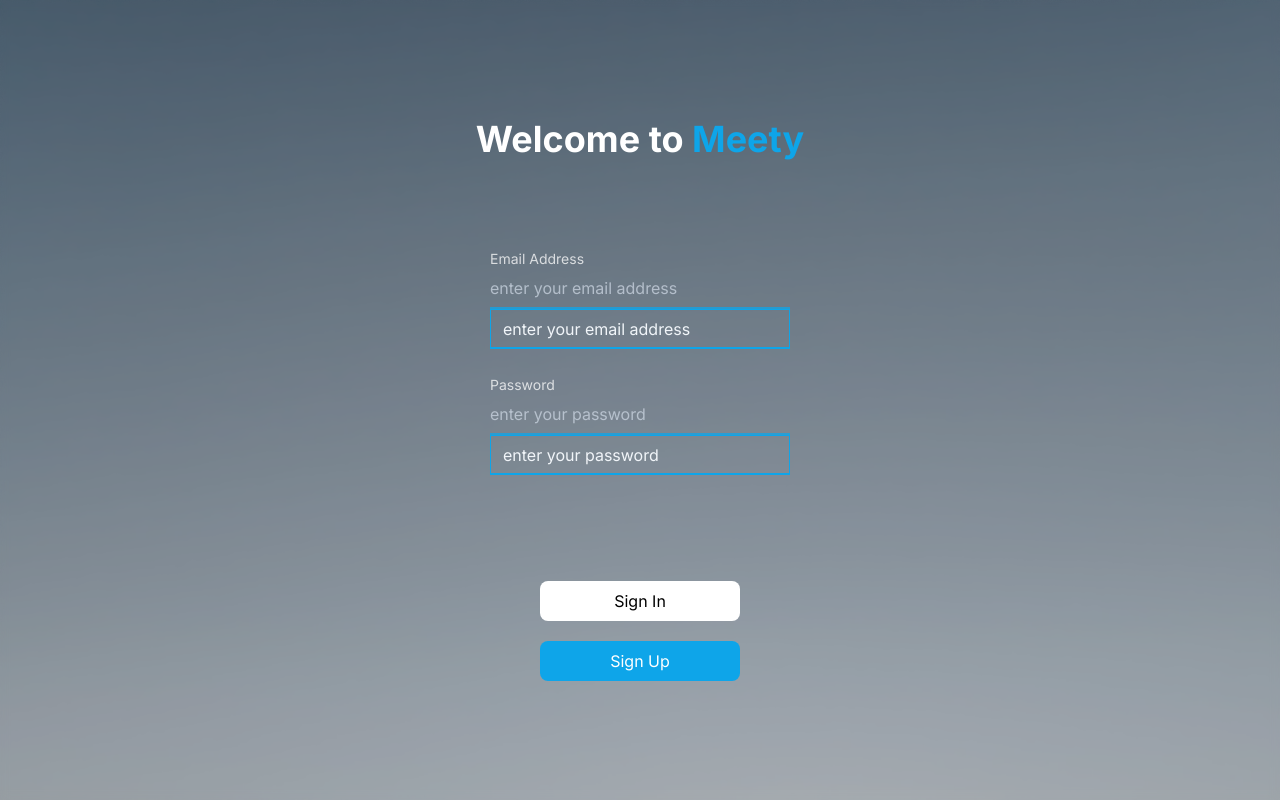
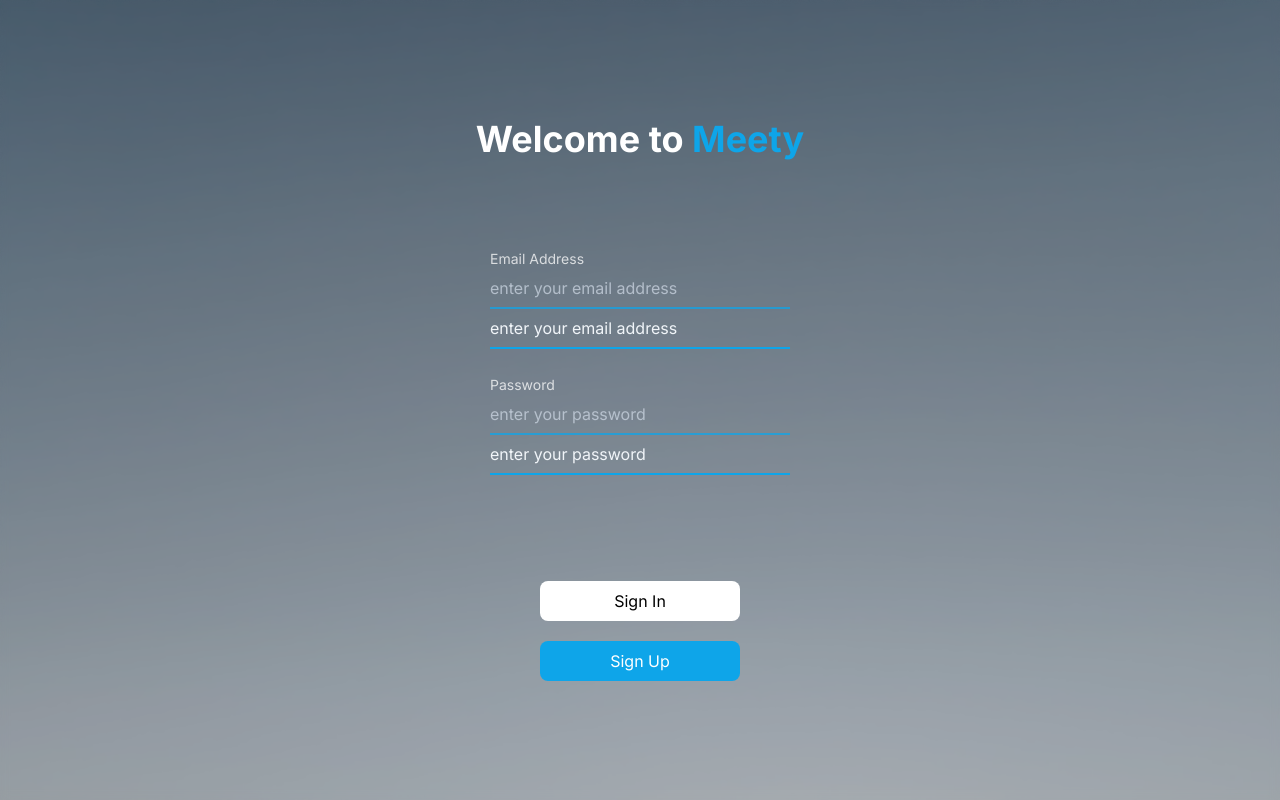
Before and after one commit to SoftwareArch-1/frontend, a Next.js app: page / in a window 1280 px wide. Built offline with nearby package versions, Linux system fonts and the light colour scheme; no server answers; some icons are missing; what prettier-plugin-tailwindcss would draw is missing.

Commit message:
update tailwind config

```diff
--- a/tailwind.config.js
+++ b/tailwind.config.js
@@ -13,6 +13,8 @@ module.exports = {
   },
   plugins: [
     require('prettier-plugin-tailwindcss'),
-    require('@tailwindcss/forms'),
+    require('@tailwindcss/forms')({
+      strategy: 'class', // only generate classes
+    }),
   ],
 }
```
